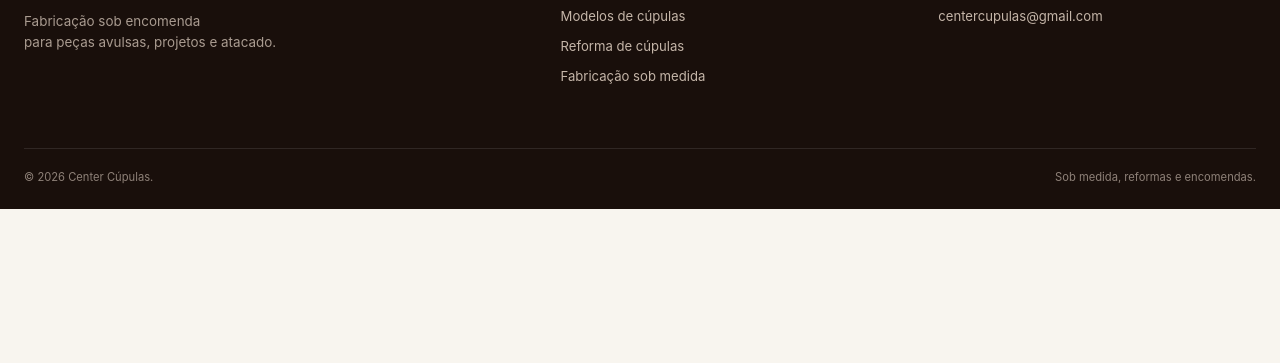
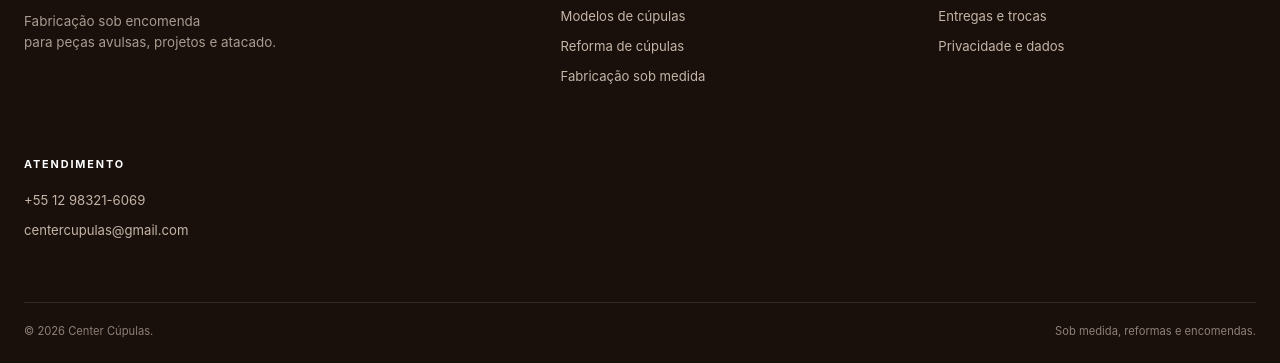
Before and after one commit to 99213990rose-lab/center-cupulas-site, a plain HTML site: page reformas.html in a window 1280 px wide. Shown: the part 3596-3959 px from the top of the page. Before the commit the page ends 3805 px from the top, so only its background shows below. Drawn offline with Linux system fonts and the light colour scheme; files whose address does not match are found by name.

Commit message:
Show customer service, delivery and privacy information in footer

```diff
--- a/reformas.html
+++ b/reformas.html
@@ -253,7 +253,7 @@
         <p>Fabricação sob encomenda<br>para peças avulsas, projetos e atacado.</p>
       </div>
       <div><h3>Navegação</h3><a href="index.html">Página inicial</a><a href="modelos.html">Modelos de cúpulas</a><a href="reformas.html">Reforma de cúpulas</a><a href="index.html#capacidade">Fabricação sob medida</a></div>
-      <div><h3>Atendimento</h3><a href="https://wa.me/5512983216069" target="_blank" rel="noopener noreferrer">+55 12 98321-6069</a><a href="mailto:centercupulas@gmail.com">centercupulas@gmail.com</a></div>
+      <div><h3>Informações</h3><a href="como-comprar.html">Como comprar</a><a href="entregas-e-trocas.html">Entregas e trocas</a><a href="privacidade.html">Privacidade e dados</a></div><div><h3>Atendimento</h3><a href="https://wa.me/5512983216069" target="_blank" rel="noopener noreferrer">+55 12 98321-6069</a><a href="mailto:centercupulas@gmail.com">centercupulas@gmail.com</a></div>
     </div>
     <div class="container footer__bottom"><span>© <span data-current-year></span> Center Cúpulas.</span><span>Sob medida, reformas e encomendas.</span></div>
   </footer>
```
